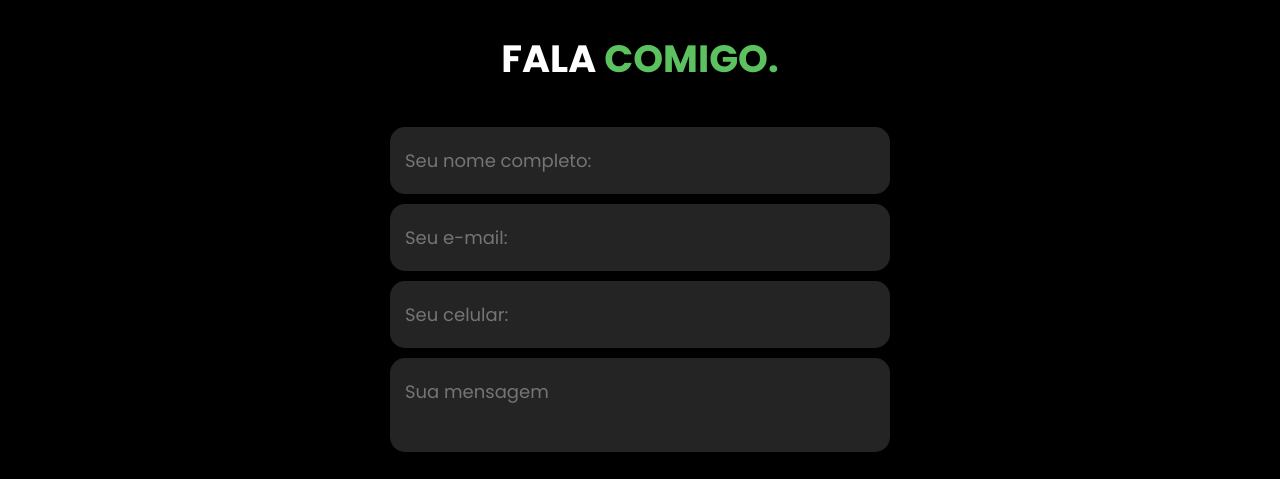
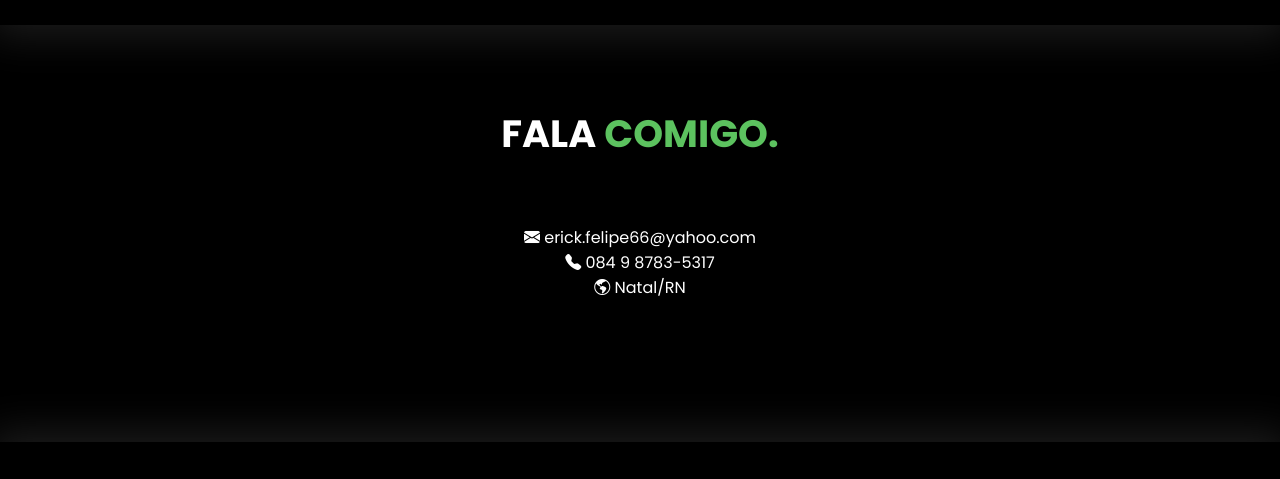
Before and after one commit to erickfesantos/portifolio, a plain HTML site: page index.html in a window 1280 px wide. Shown: the part 2350-2829 px from the top of the page. Drawn offline with nearby package versions, Linux system fonts and the light colour scheme.

Commit message:
retirada do form

```diff
--- a/index.html
+++ b/index.html
@@ -78,7 +78,7 @@
 
 
                         <div class="btn-contato">
-                            <a href="#">
+                            <a href="#contato">
                                 <button>Entre em contato</button>
                             </a>
                         </div>
@@ -98,19 +98,19 @@
                     <div class="especialidades-box">
                         <i class="bi bi-window-fullscreen"></i>
                         <h3>Front-end</h3>
-                        <p>Lorem ipsum dolor sit amet consectetur adipisicing elit. Tempore, nulla rem dolore inventore delectus at.</p>
+                        <p>O front-end é a parte visual de um site ou app, focada em criar interfaces interativas e responsivas com HTML, CSS e JavaScript, melhorando a experiência do usuário.</p>
                     </div><!--especialidades-box-->
 
                     <div class="especialidades-box">
                         <i class="bi bi-people"></i>
                         <h3>UX/UI</h3>
-                        <p>Lorem ipsum dolor sit amet consectetur adipisicing elit. Tempore, nulla rem dolore inventore delectus at.</p>
+                        <p>UI/UX envolve o design de interfaces e a experiência do usuário. UI (User Interface) foca na aparência e interação visual, enquanto UX (User Experience) visa tornar a navegação intuitiva e satisfatória.</p>
                     </div><!--especialidades-box-->
 
                     <div class="especialidades-box">
                         <i class="bi bi-box"></i>
                         <h3>Produto</h3>
-                        <p>Lorem ipsum dolor sit amet consectetur adipisicing elit. Tempore, nulla rem dolore inventore delectus at.</p>
+                        <p>O desenvolvimento de produto envolve criar soluções que atendam às necessidades dos usuários, combinando design, funcionalidade e estratégia de mercado. Foca em entregar valor, desde a concepção até o lançamento e melhorias contínuas.</p>
                     </div><!--especialidades-box-->
                 </div><!--flex-->
             </div><!--interface-->
@@ -136,14 +136,13 @@
         <section id="contato" class="formulario">
             <div class="interface">
                 <h2 class="titulo">FALA <span>COMIGO.</span></h2>
+                <div class="tell-me">
+                    <p><i class="bi bi-envelope-fill"></i>  erick.felipe66@yahoo.com</p>
+                    <p><i class="bi bi-telephone-fill"></i>  084 9 8783-5317</p>
+                    <p><i class="bi bi-globe-americas"></i>  Natal/RN</p>
 
-                <form action="">
-                    <input type="text" name="" id="" placeholder="Seu nome completo:" required>
-                    <input type="text" name="" id="" placeholder="Seu e-mail:" required>
-                    <input type="text" name="" id="" placeholder="Seu celular:">
-                    <textarea name="" id="" placeholder="Sua mensagem" required></textarea>
-                    <div class="btn-enviar"><input type="submit" value="ENVIAR"></div>
-                </form>
+                </div>
+
             </div><!--interface-->
         </section><!--formulario-->
 
@@ -165,7 +164,7 @@
             </div><!--line-footer-->
 
             <div class="line-footer borda">
-                <p><i class="bi bi-envelope-fill"></i> <a href="mailto:contato@bruno.com.br">erick.felipe66@yahoo.com</a></p>
+
             </div><!--line-footer-->
         </div><!--interface-->
     </footer>
--- a/style.css
+++ b/style.css
@@ -396,6 +396,15 @@ footer .line-footer p a {
     color: #fff;
 }
 
+.tell-me{
+    color: #fff;
+    height: 25vh;
+    display: flex;
+    justify-content: center;
+    align-items: center;
+    flex-direction: column;
+}
+
 @media screen and (max-width: 1020px) {
 
     /* CLASSES GERAIS */
```
